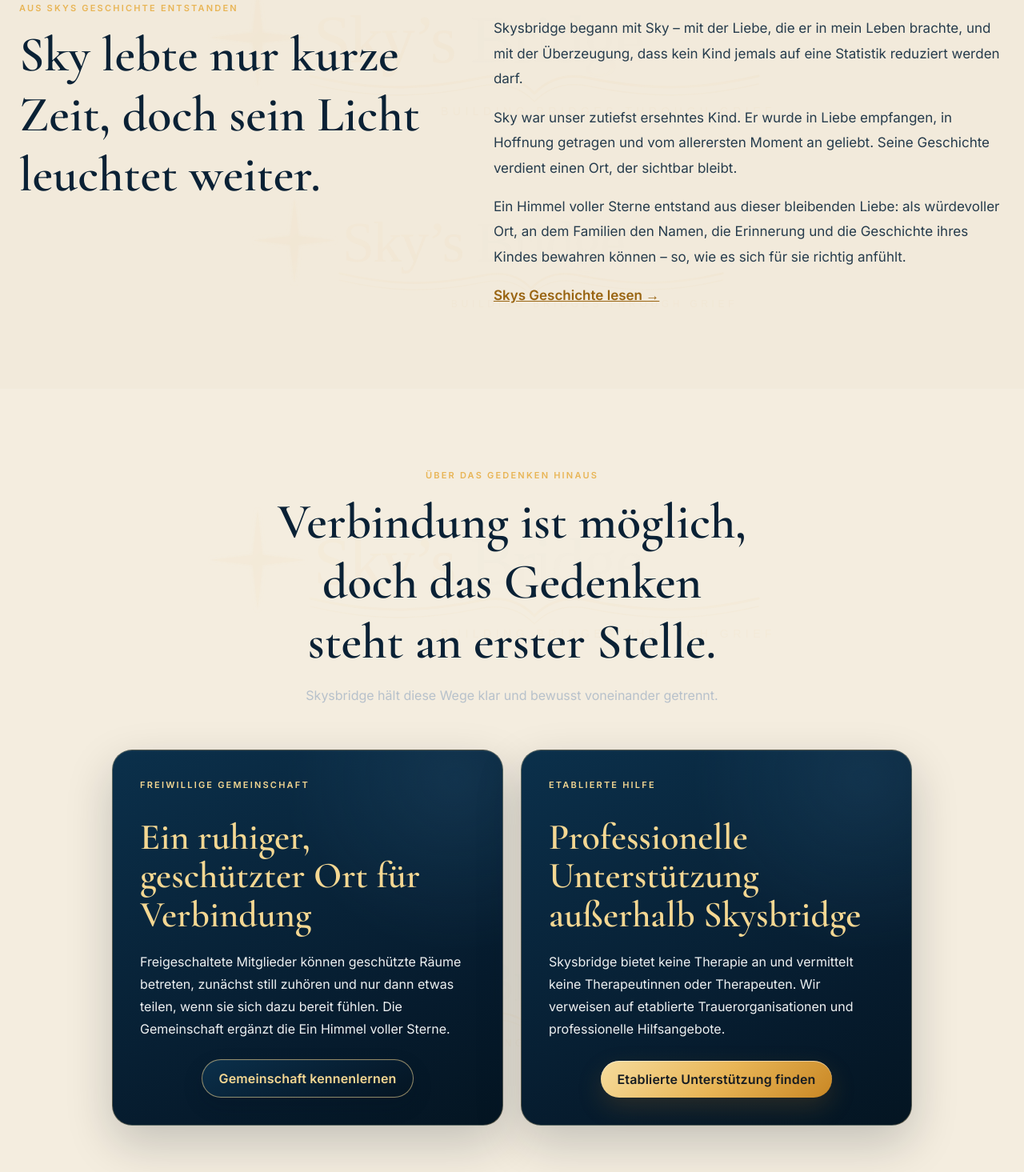
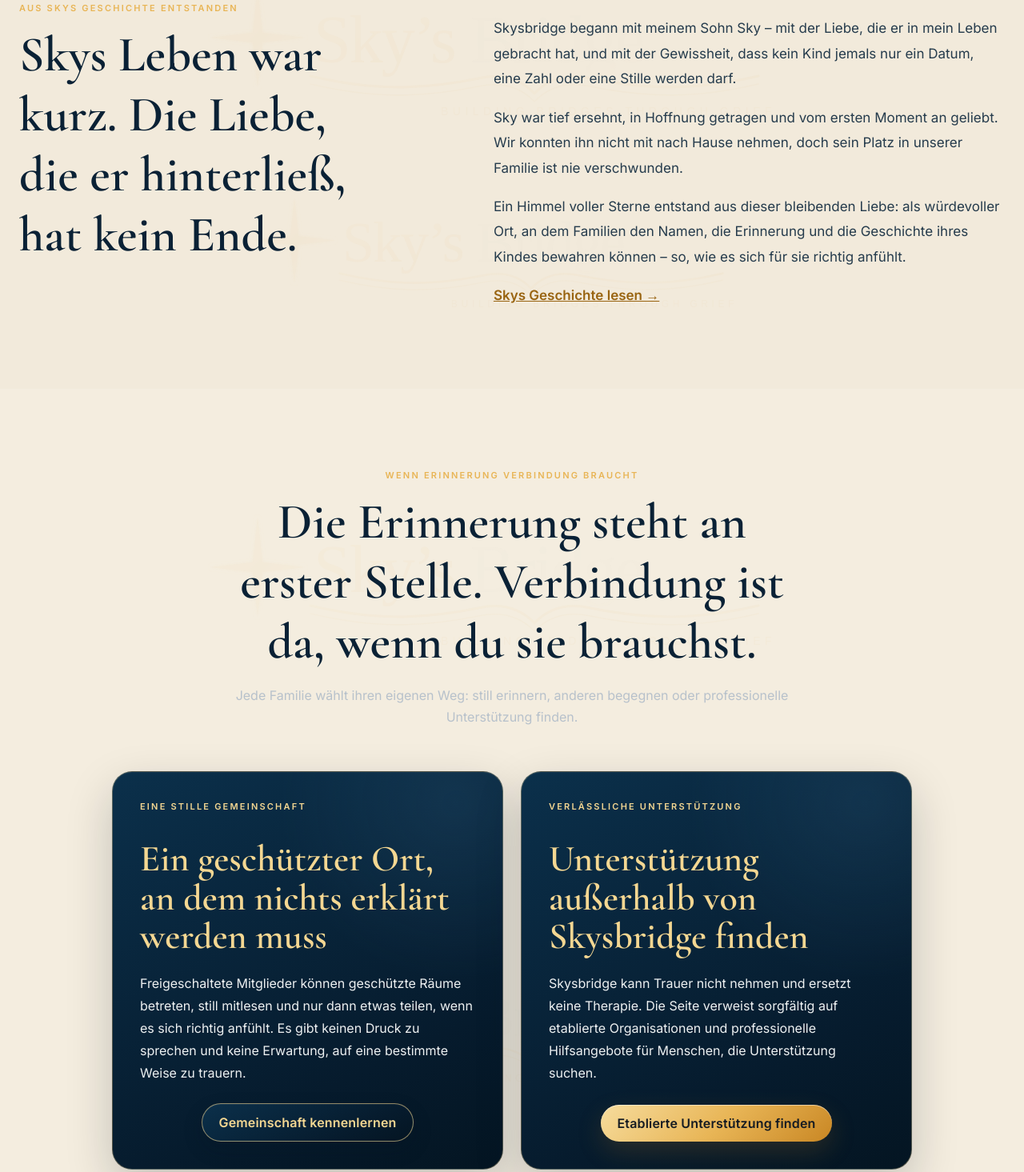
Before and after one commit to mac8875/Skysbridge, a website: page index-de.html in a window 1280 px wide. Shown: the part 3177-4642 px from the top of the page at 80% size. Drawn offline with nearby package versions, Linux system fonts and the light colour scheme; no server answers.

Commit message:
Complete bilingual editorial polish

```diff
--- a/index-de.html
+++ b/index-de.html
@@ -148,14 +148,14 @@
       <div class="story-layout">
         <div>
           <p class="eyebrow">Aus Skys Geschichte entstanden</p>
-          <h2>Sky lebte nur kurze Zeit, doch sein Licht leuchtet weiter.</h2>
+          <h2>Skys Leben war kurz. Die Liebe, die er hinterließ, hat kein Ende.</h2>
         </div>
         <div class="story-text">
           <p>
-            Skysbridge begann mit Sky – mit der Liebe, die er in mein Leben brachte, und mit der Überzeugung, dass kein Kind jemals auf eine Statistik reduziert werden darf.
+            Skysbridge begann mit meinem Sohn Sky – mit der Liebe, die er in mein Leben gebracht hat, und mit der Gewissheit, dass kein Kind jemals nur ein Datum, eine Zahl oder eine Stille werden darf.
           </p>
           <p>
-            Sky war unser zutiefst ersehntes Kind. Er wurde in Liebe empfangen, in Hoffnung getragen und vom allerersten Moment an geliebt. Seine Geschichte verdient einen Ort, der sichtbar bleibt.
+            Sky war tief ersehnt, in Hoffnung getragen und vom ersten Moment an geliebt. Wir konnten ihn nicht mit nach Hause nehmen, doch sein Platz in unserer Familie ist nie verschwunden.
           </p>
           <p>
             Ein Himmel voller Sterne entstand aus dieser bleibenden Liebe: als würdevoller Ort, an dem Familien den Namen, die Erinnerung und die Geschichte ihres Kindes bewahren können – so, wie es sich für sie richtig anfühlt.
@@ -166,21 +166,21 @@
     </section>
     <section class="section support-paths" id="support">
       <div class="section-heading">
-        <p class="eyebrow">Über das Gedenken hinaus</p>
-        <h2>Verbindung ist möglich, doch das Gedenken steht an erster Stelle.</h2>
-        <p>Skysbridge hält diese Wege klar und bewusst voneinander getrennt.</p>
+        <p class="eyebrow">Wenn Erinnerung Verbindung braucht</p>
+        <h2>Die Erinnerung steht an erster Stelle. Verbindung ist da, wenn du sie brauchst.</h2>
+        <p>Jede Familie wählt ihren eigenen Weg: still erinnern, anderen begegnen oder professionelle Unterstützung finden.</p>
       </div>
       <div class="support-grid">
         <article class="support-card">
-          <p class="eyebrow">Freiwillige Gemeinschaft</p>
-          <h3>Ein ruhiger, geschützter Ort für Verbindung</h3>
-          <p>Freigeschaltete Mitglieder können geschützte Räume betreten, zunächst still zuhören und nur dann etwas teilen, wenn sie sich dazu bereit fühlen. Die Gemeinschaft ergänzt die Ein Himmel voller Sterne.</p>
+          <p class="eyebrow">Eine stille Gemeinschaft</p>
+          <h3>Ein geschützter Ort, an dem nichts erklärt werden muss</h3>
+          <p>Freigeschaltete Mitglieder können geschützte Räume betreten, still mitlesen und nur dann etwas teilen, wenn es sich richtig anfühlt. Es gibt keinen Druck zu sprechen und keine Erwartung, auf eine bestimmte Weise zu trauern.</p>
           <a class="button button-outline" href="#community">Gemeinschaft kennenlernen</a>
         </article>
         <article class="support-card">
-          <p class="eyebrow">Etablierte Hilfe</p>
-          <h3>Professionelle Unterstützung außerhalb Skysbridge</h3>
-          <p>Skysbridge bietet keine Therapie an und vermittelt keine Therapeutinnen oder Therapeuten. Wir verweisen auf etablierte Trauerorganisationen und professionelle Hilfsangebote.</p>
+          <p class="eyebrow">Verlässliche Unterstützung</p>
+          <h3>Unterstützung außerhalb von Skysbridge finden</h3>
+          <p>Skysbridge kann Trauer nicht nehmen und ersetzt keine Therapie. Die Seite verweist sorgfältig auf etablierte Organisationen und professionelle Hilfsangebote für Menschen, die Unterstützung suchen.</p>
           <a class="button button-gold" href="professional-help-de.html">Etablierte Unterstützung finden</a>
         </article>
       </div>
```
